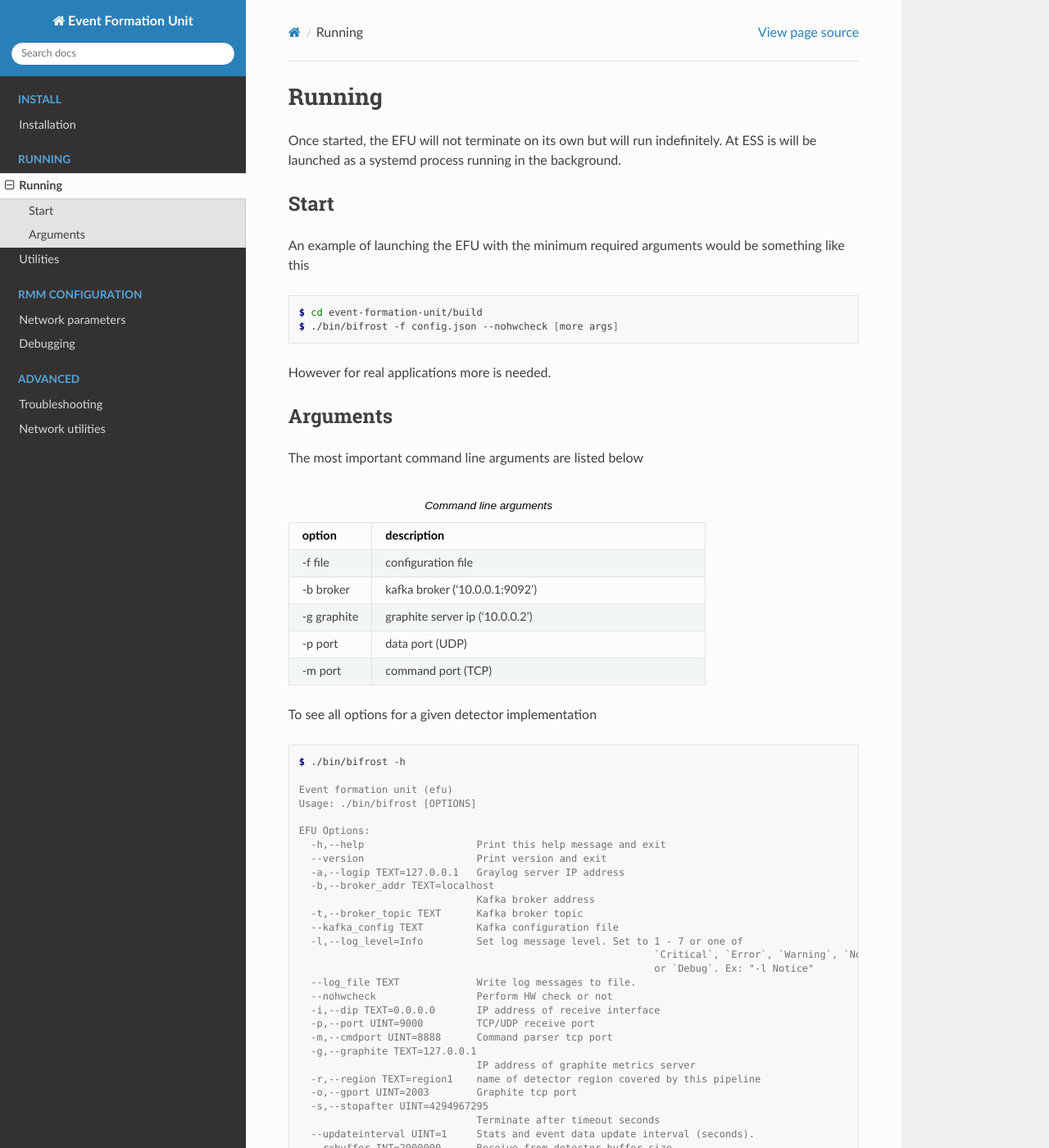
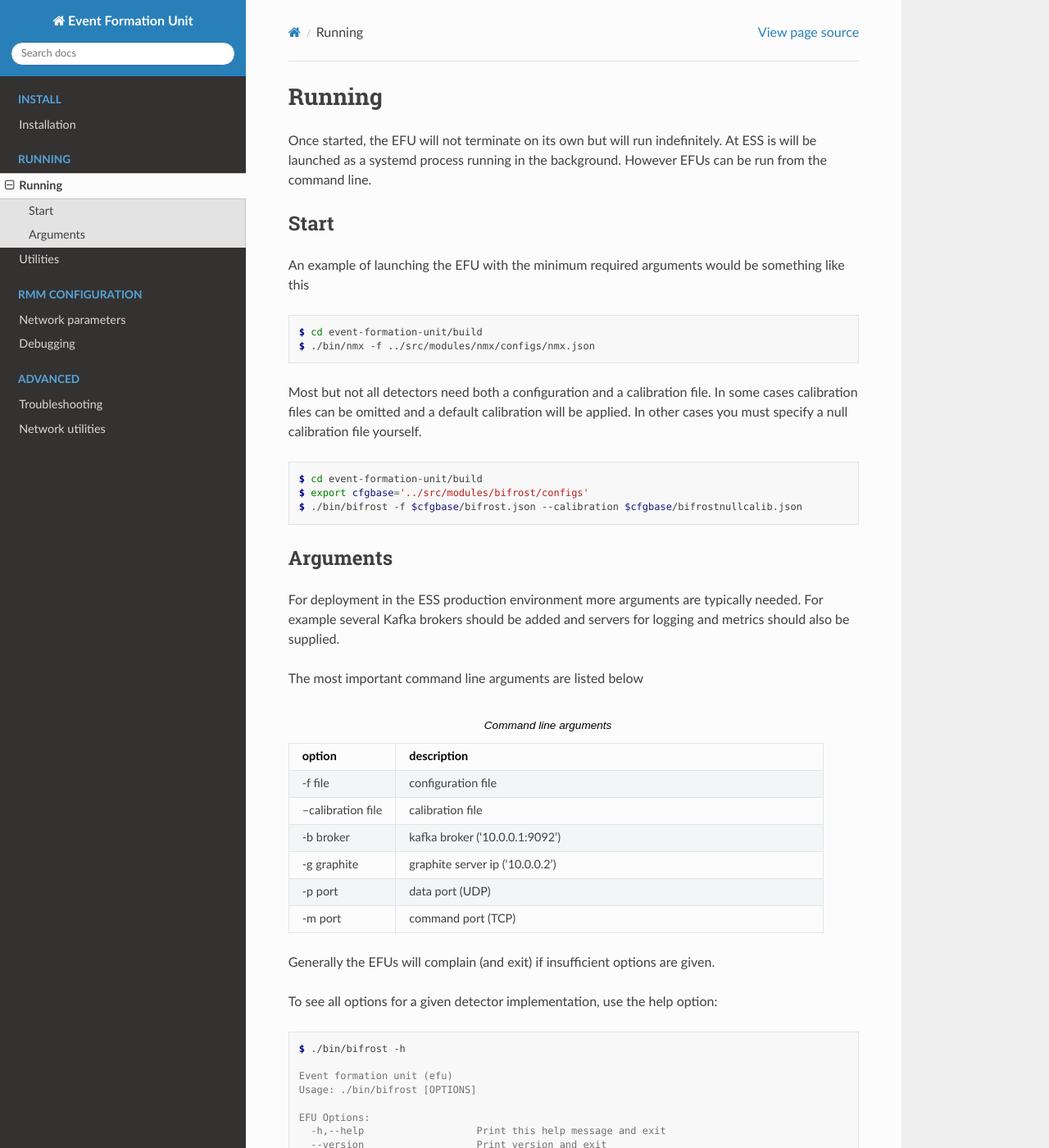
Before and after one commit to ess-dmsc/doc-efu, a Sphinx documentation site: the page built from docs/source/running.rst, in a window 1280 px wide and 1400 px high. Shown: the whole window at 82% size. Built offline with Sphinx 7.4.7 and the Read the Docs theme 2.0.0, drawn with Linux system fonts in a browser that asks for light colours; some of the changed text lies outside the part shown.

Commit message:
update documentation

```diff
--- a/docs/source/conf.py
+++ b/docs/source/conf.py
@@ -9,7 +9,7 @@ import sphinx_rtd_theme
 # https://www.sphinx-doc.org/en/master/usage/configuration.html#project-information
 
 project = 'Event Formation Unit'
-copyright = '2023, Morten Jagd Christensen'
+copyright = '2024, Morten Jagd Christensen'
 author = 'Morten Jagd Christensen'
 
 # -- General configuration ---------------------------------------------------
--- a/docs/source/running.rst
+++ b/docs/source/running.rst
@@ -2,7 +2,8 @@ Running
 =======
 
 Once started, the EFU will not terminate on its own but will run indefinitely. At ESS
-is will be launched as a systemd process running in the background.
+is will be launched as a systemd process running in the background. However EFUs
+can be run from the command line.
 
 
 Start
@@ -14,13 +15,26 @@ like this
 .. code-block:: console
 
     $ cd event-formation-unit/build
-    $ ./bin/bifrost -f config.json --nohwcheck [more args]
+    $ ./bin/nmx -f ../src/modules/nmx/configs/nmx.json
 
 
-However for real applications more is needed.
+
+Most but not all detectors need both a configuration and a calibration file.
+In some cases calibration files can be omitted and a default calibration will
+be applied. In other cases you must specify a null calibration file yourself.
+
+.. code-block:: console
+
+    $ cd event-formation-unit/build
+    $ export cfgbase='../src/modules/bifrost/configs'
+    $ ./bin/bifrost -f $cfgbase/bifrost.json --calibration $cfgbase/bifrostnullcalib.json
 
 Arguments
 ---------
+
+For deployment in the ESS production environment more arguments are typically needed.
+For example several Kafka brokers should be added and servers for logging and metrics
+should also be supplied.
 
 The most important command line arguments are listed below
 
@@ -32,6 +46,8 @@ The most important command line arguments are listed below
      - description
    * - -f file
      - configuration file
+   * - --calibration file
+     - calibration file
    * - -b broker
      - kafka broker ('10.0.0.1:9092')
    * - -g graphite
@@ -42,8 +58,9 @@ The most important command line arguments are listed below
      - command port (TCP)
 
 
+Generally the EFUs will complain (and exit) if insufficient options are given.
 
-To see all options for a given detector implementation
+To see all options for a given detector implementation, use the help option:
 
 .. code-block:: console
 
```
Also changed, not shown: docs/source/build.rst (+19 -1 lines).
